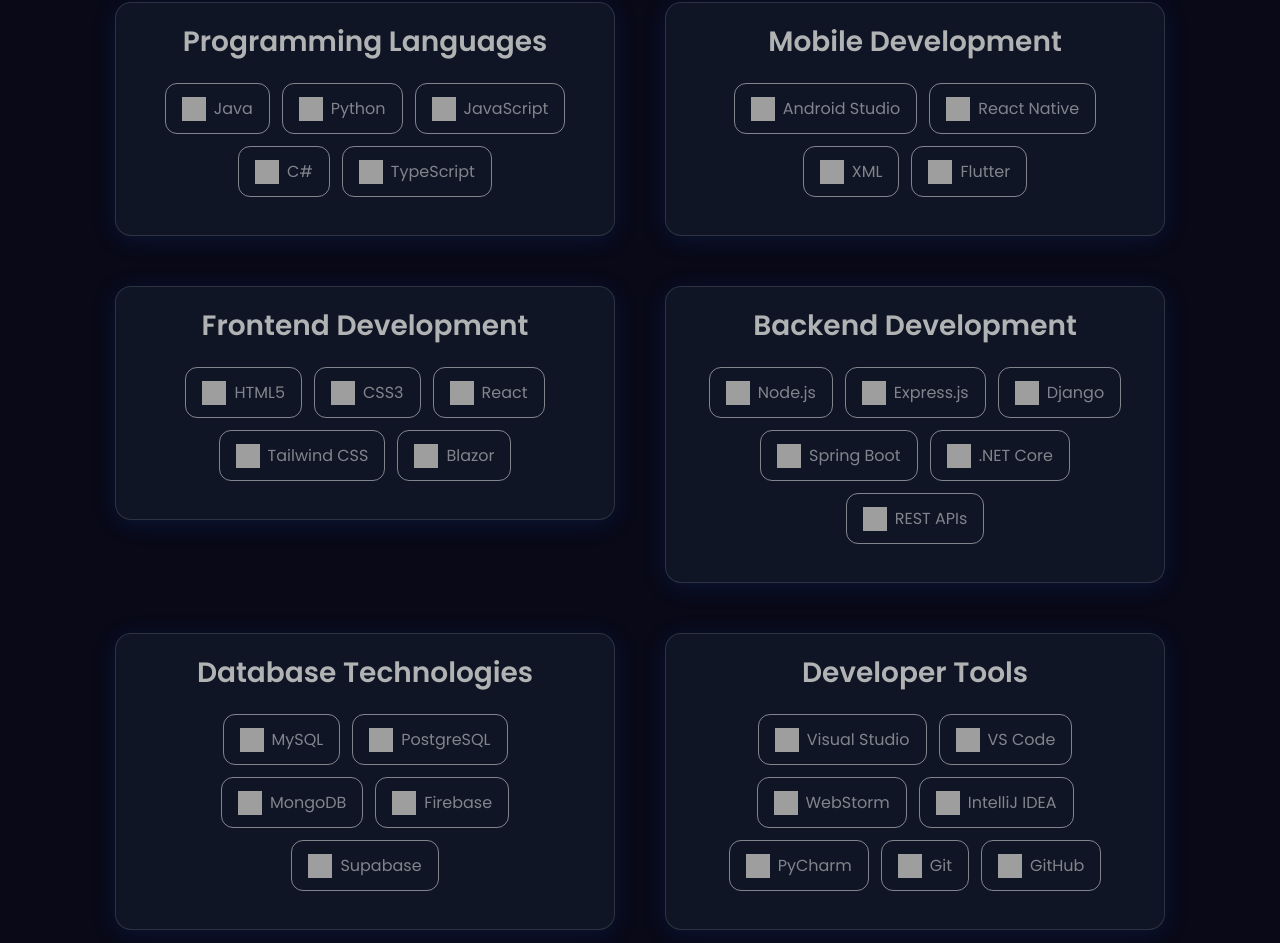
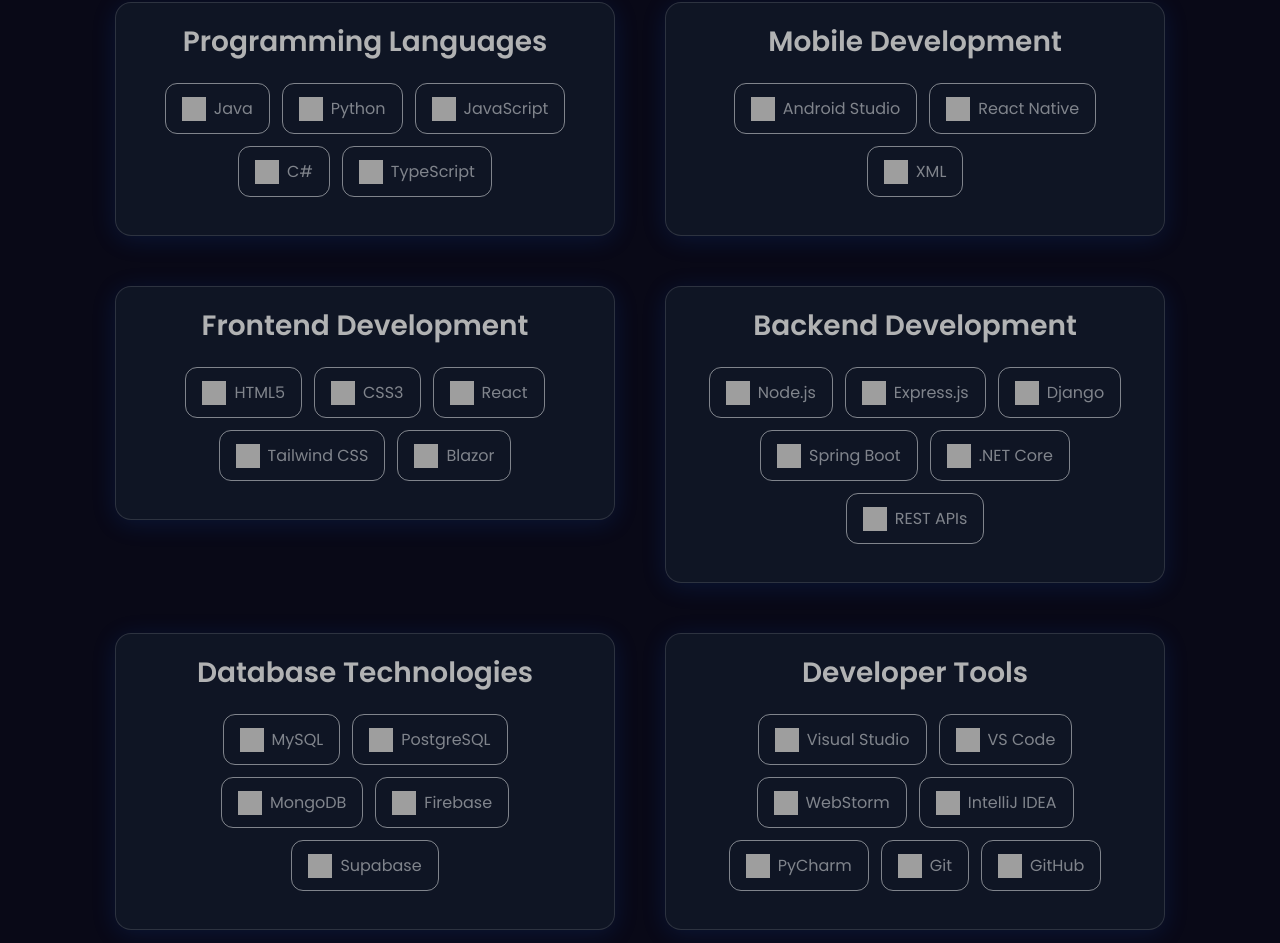
Before and after one commit to SheyBoiCarti/sheharyar_portfolio, a React (Vite) app: page / in a window 1280 px wide. Shown: the part 1109-2052 px from the top of the page. Built offline with nearby package versions, Linux system fonts and the light colour scheme; grey boxes are pictures that could not be loaded.

Commit message:
updated constants file with info

```diff
--- a/src/data/constants.js
+++ b/src/data/constants.js
@@ -68,10 +68,7 @@
         name: "XML",
         image: "https://raw.githubusercontent.com/devicons/devicon/master/icons/xml/xml-original.svg",
       },
-      {
-        name: "Flutter",
-        image: "https://www.vectorlogo.zone/logos/flutterio/flutterio-icon.svg",
-      }
+
     ],
   },
   {
```
